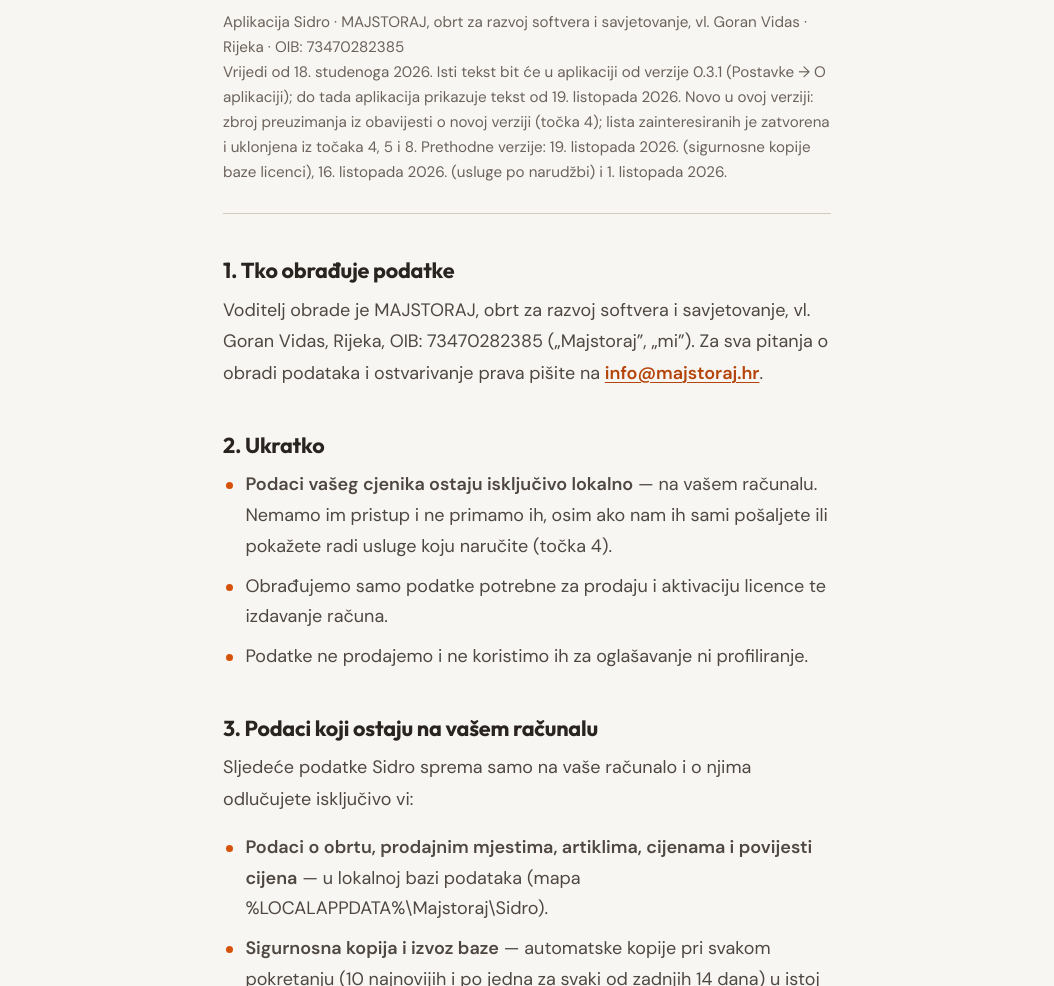
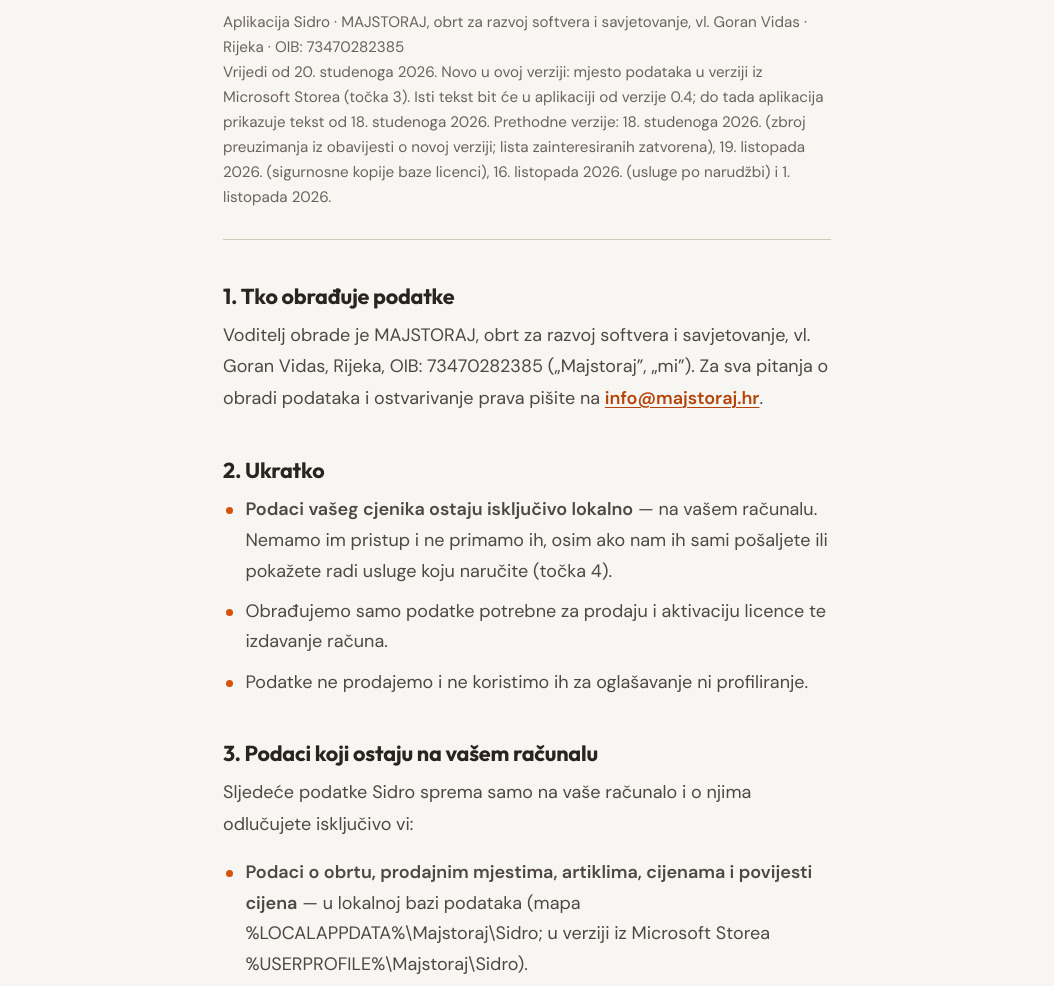
Before and after one commit to goran-vidas/majstoraj, a plain HTML site: page docs/stranice/sidro-privatnost.html in a window 1280 px wide. Shown: the part 246-1232 px from the top of the page, without its empty margins (113-1167 px from the left). Drawn offline with Linux system fonts and the light colour scheme.

Commit message:
Sidro: Izjava o privatnosti od 20. 11. 2026. (mjesto podataka u verziji iz Microsoft Storea)
Co-Authored-By: Claude Opus 5.5 <noreply@anthropic.com>
Claude-Session: https://claude.ai/code/session_012aHq4puWWHpusXzUgms3Q7

```diff
--- a/docs/sitemap.xml
+++ b/docs/sitemap.xml
@@ -57,7 +57,7 @@
   </url>
   <url>
     <loc>https://majstoraj.hr/stranice/sidro-privatnost.html</loc>
-    <lastmod>2026-11-18</lastmod>
+    <lastmod>2026-11-20</lastmod>
     <priority>0.3</priority>
   </url>
   <url>
--- a/docs/stranice/sidro-privatnost.html
+++ b/docs/stranice/sidro-privatnost.html
@@ -30,7 +30,7 @@
   <h1>Izjava o privatnosti</h1>
   <p class="meta">
     Aplikacija Sidro · MAJSTORAJ, obrt za razvoj softvera i savjetovanje, vl. Goran Vidas · Rijeka · OIB: 73470282385<br>
-    Vrijedi od 18. studenoga 2026. Isti tekst bit će u aplikaciji od verzije 0.3.1 (Postavke → O aplikaciji); do tada aplikacija prikazuje tekst od 19. listopada 2026. Novo u ovoj verziji: zbroj preuzimanja iz obavijesti o novoj verziji (točka 4); lista zainteresiranih je zatvorena i uklonjena iz točaka 4, 5 i 8. Prethodne verzije: 19. listopada 2026. (sigurnosne kopije baze licenci), 16. listopada 2026. (usluge po narudžbi) i 1. listopada 2026.
+    Vrijedi od 20. studenoga 2026. Novo u ovoj verziji: mjesto podataka u verziji iz Microsoft Storea (točka 3). Isti tekst bit će u aplikaciji od verzije 0.4; do tada aplikacija prikazuje tekst od 18. studenoga 2026. Prethodne verzije: 18. studenoga 2026. (zbroj preuzimanja iz obavijesti o novoj verziji; lista zainteresiranih zatvorena), 19. listopada 2026. (sigurnosne kopije baze licenci), 16. listopada 2026. (usluge po narudžbi) i 1. listopada 2026.
   </p>
 
 <!-- Tekst je generiran iz src/sidro/core/privatnost_tekst.py (jedini izvor istine).
@@ -46,7 +46,7 @@
   <h2>3. Podaci koji ostaju na vašem računalu</h2>
   <p>Sljedeće podatke Sidro sprema samo na vaše računalo i o njima odlučujete isključivo vi:</p>
   <ul>
-    <li><strong>Podaci o obrtu, prodajnim mjestima, artiklima, cijenama i povijesti cijena</strong> — u lokalnoj bazi podataka (mapa %LOCALAPPDATA%\Majstoraj\Sidro).</li>
+    <li><strong>Podaci o obrtu, prodajnim mjestima, artiklima, cijenama i povijesti cijena</strong> — u lokalnoj bazi podataka (mapa %LOCALAPPDATA%\Majstoraj\Sidro; u verziji iz Microsoft Storea %USERPROFILE%\Majstoraj\Sidro).</li>
     <li><strong>Sigurnosna kopija i izvoz baze</strong> — automatske kopije pri svakom pokretanju (10 najnovijih i po jedna za svaki od zadnjih 14 dana) u istoj mapi, te datoteke koje sami izvezete na mjesto koje odaberete.</li>
     <li><strong>Pristupni podaci za vaš web poslužitelj</strong> — adresa i korisničko ime u lokalnoj bazi, a lozinka ili token u zaštićenom spremištu operacijskog sustava (na Windowsu: Upravitelj vjerodajnicama), nikad u samoj bazi.</li>
     <li><strong>Licencni zapis</strong> — OIB, naziv obrta, datum aktivacije i Ed25519 potpis, radi provjere licence bez interneta.</li>
```
